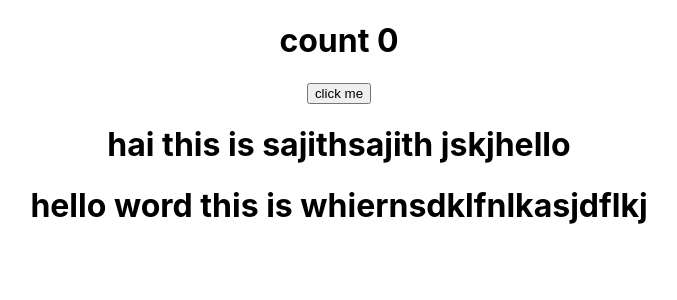
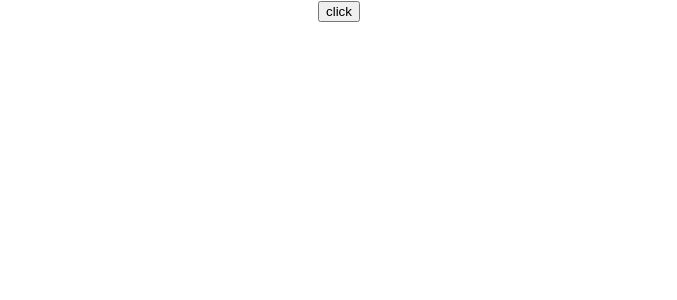
Before and after one commit to sajith-1992/react-, a React (Create React App) app: page / in a window 1280 px wide. Shown: the top 300 px of the page, without its empty margins (301-978 px from the left). Built offline with nearby package versions, Linux system fonts and the light colour scheme.

Commit message:
event handling function

```diff
--- a/src/App.js
+++ b/src/App.js
@@ -6,6 +6,7 @@
 import State from './components/State';
 import Counter from './components/Counter';
 import Decon from './components/Destructuringporps'
+import FunctionClick from './components/FunctionClick';
 
 
 
@@ -13,9 +14,10 @@
   return (
     <div className="App">
 
-     <Counter/>
+     {/* <Counter/>
      <Decon name="sajith" heroName="hello"></Decon>
-     <Class name="whiernsdklfnlkasjdflkj"></Class>
+     <Class name="whiernsdklfnlkasjdflkj"></Class> */}
+     <FunctionClick/>
     </div>
   );
 }
--- /dev/null
+++ b/src/components/FunctionClick.js
@@ -0,0 +1,13 @@
+import React from 'react'
+
+ function FunctionClick() {
+  function evenHandling(){
+    console.log("this is evenhandling funtion")
+  }
+
+  return (
+
+    <div><button onClick={evenHandling}> click</button></div>
+  )
+}
+export default FunctionClick
```
